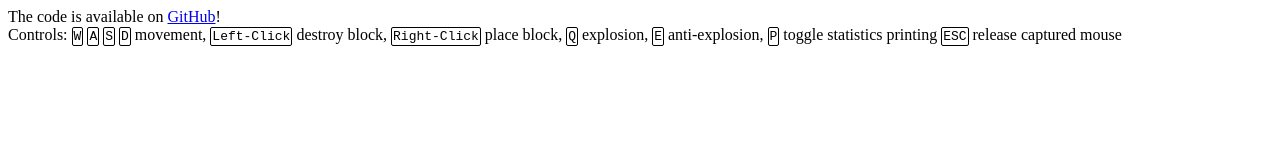
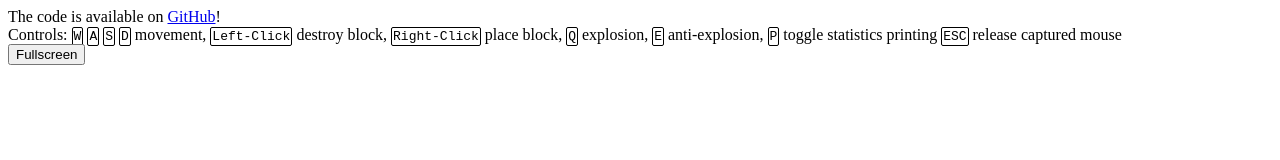
Before and after one commit to RobertObkircher/minecraft-clone, a plain HTML site: page index.html in a window 1280 px wide. Drawn offline with Linux system fonts and the light colour scheme; a script that the page names is missing.

Commit message:
add fullscreen button

```diff
--- a/index.html
+++ b/index.html
@@ -45,6 +45,7 @@ The code is available on <a href="https://github.com/RobertObkircher/minecraft-c
     <kbd>P</kbd>&nbsp;toggle statistics printing
     <kbd>ESC</kbd> release captured mouse
 </div>
+<button type="button" onclick="let c = document.getElementsByTagName('canvas')[0]; c.requestFullscreen(); c.focus();">Fullscreen</button>
 <br>
 <pre id="statistics"></pre>
 <script type="module" src="worker.js"></script>
```
